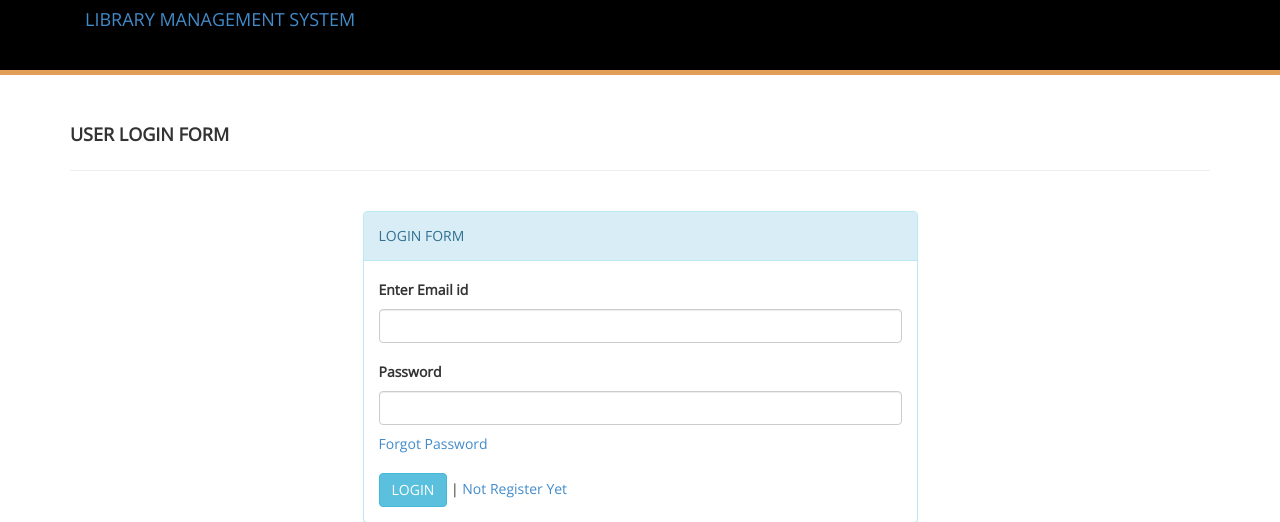
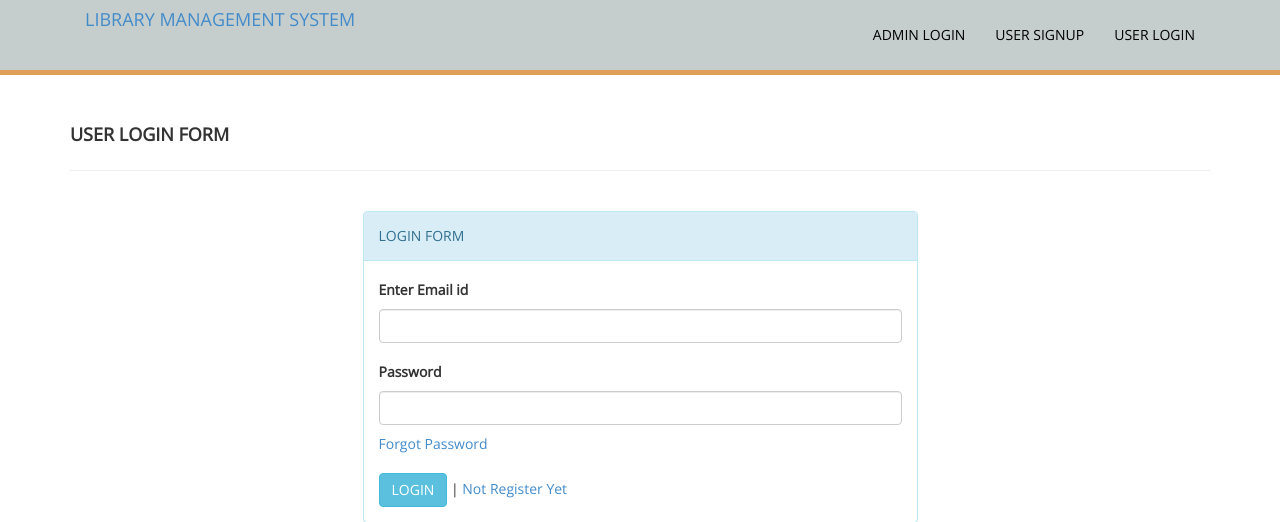
Before and after one commit to Ankita-singh-05/LMS-Updated, a PHP site: page /index.php in a window 1280 px wide. Shown: the top 522 px of the page. Run offline with PHP 8.4, Linux system fonts and the light colour scheme; a user stored in the database is signed in.

Commit message:
Update style.css

```diff
--- a/assets/css/style.css
+++ b/assets/css/style.css
@@ -59,7 +59,7 @@ body {
 
 }
 .menu-section {
-    background-color: #000;
+    background-color: #c6cdcd;
     border-bottom:5px solid #e09e58;
     width:100%
 }
```
